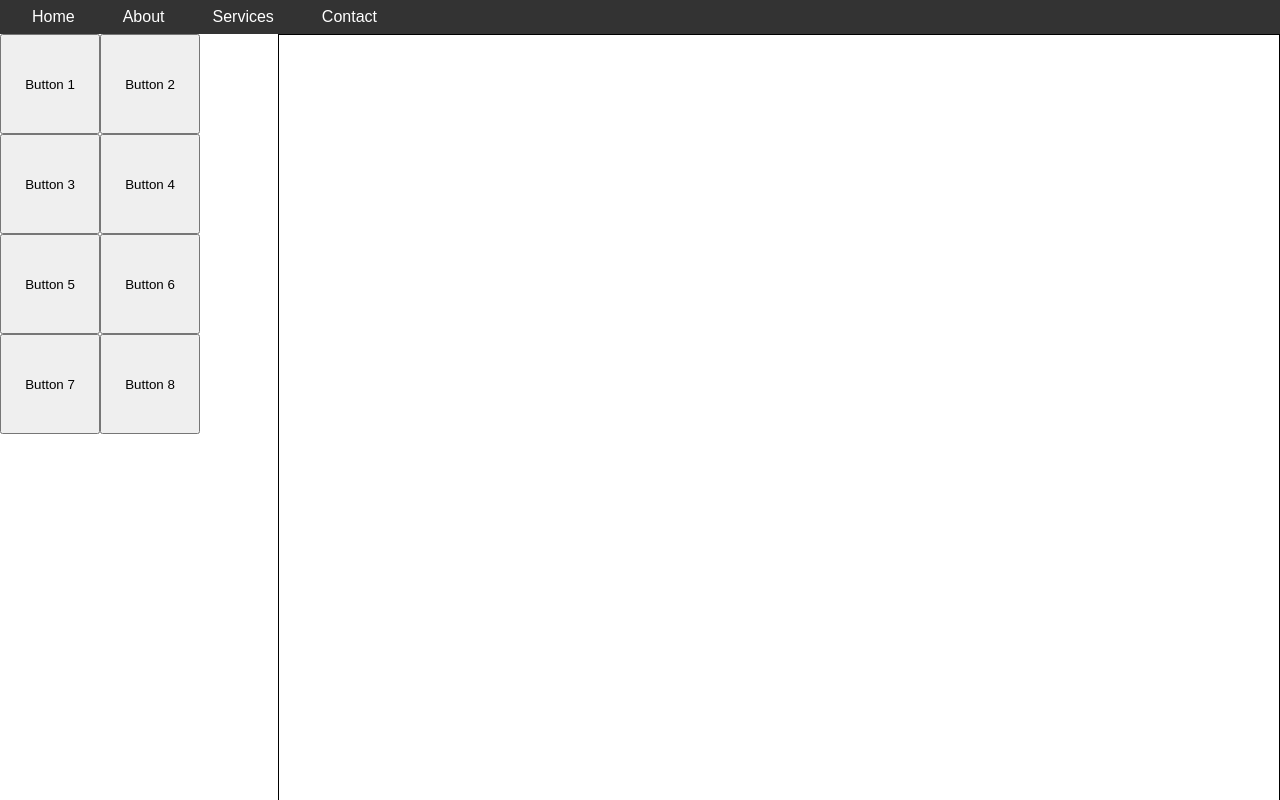
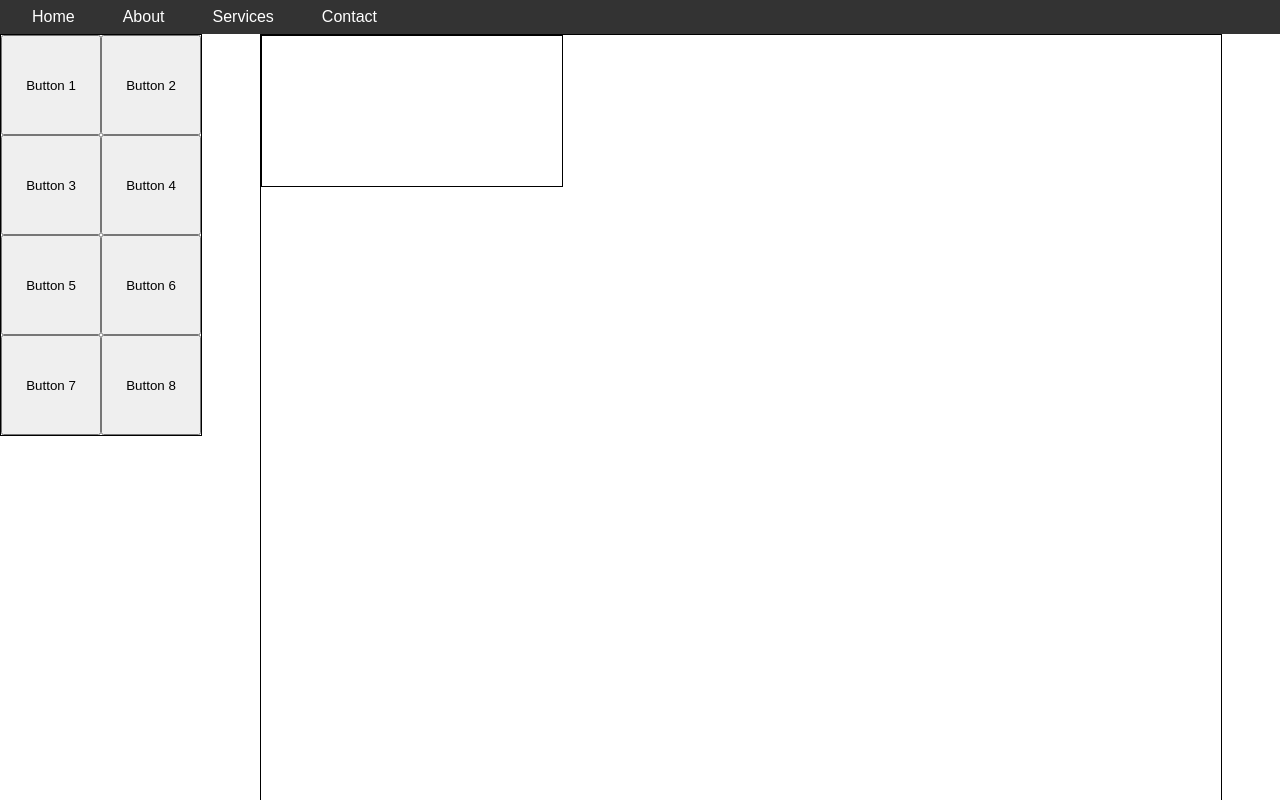
Before and after one commit to Tvirusczx/sequence-diagram, a plain HTML site: page index_test.html in a window 1280 px wide. Shown: the top 800 px of the page. Drawn offline with Linux system fonts and the light colour scheme.

Commit message:
uprava GUI

```diff
--- a/index_test.html
+++ b/index_test.html
@@ -27,8 +27,10 @@
             <button class="btn">Button 7</button>
             <button class="btn">Button 8</button>
         </div>
+        <div class="canvas_container">
+            <canvas id="myCanvas"></canvas>
+        </div>
 
-        <canvas id="myCanvas"></canvas>
     </div>
 </body>
 </html>
--- a/styles.css
+++ b/styles.css
@@ -2,13 +2,12 @@ body, html {
     margin: 0;
     padding: 0;
     font-family: Arial, sans-serif;
-    height: 100%;
 }
 
 nav {
     background-color: #333;
     padding: 0.5rem 1rem;
-
+    position: sticky;
 }
 
 nav ul {
@@ -33,28 +32,39 @@ nav li a:hover {
 
 .content {
     display: flex;
+    justify-content: space-between;
 }
+
 
 .toolbar {
     align-items: left;
-    width: 300px;
+    width: 200px;
     display: flex;
     flex-wrap: wrap;
     align-content: flex-start;
+    border: 1px solid #000;
+
+    height: 400px;
+    position: -webkit-sticky;
     position: sticky;
-
-
+    top: 0;
 
 }
 
 .btn {
     width: 100px;
     height: 100px;
-
 }
 
 canvas {
-    width: 1000px;  /* Increased canvas size */
-    height: 800px; /* Increased canvas size */
     border: 1px solid #000;
+    height: auto;
+    width: auto;
 }
+
+.canvas_container{
+    border: 1px solid #000;
+    width: 75%;
+    height: 150vh;
+    margin: auto;
+}
```
